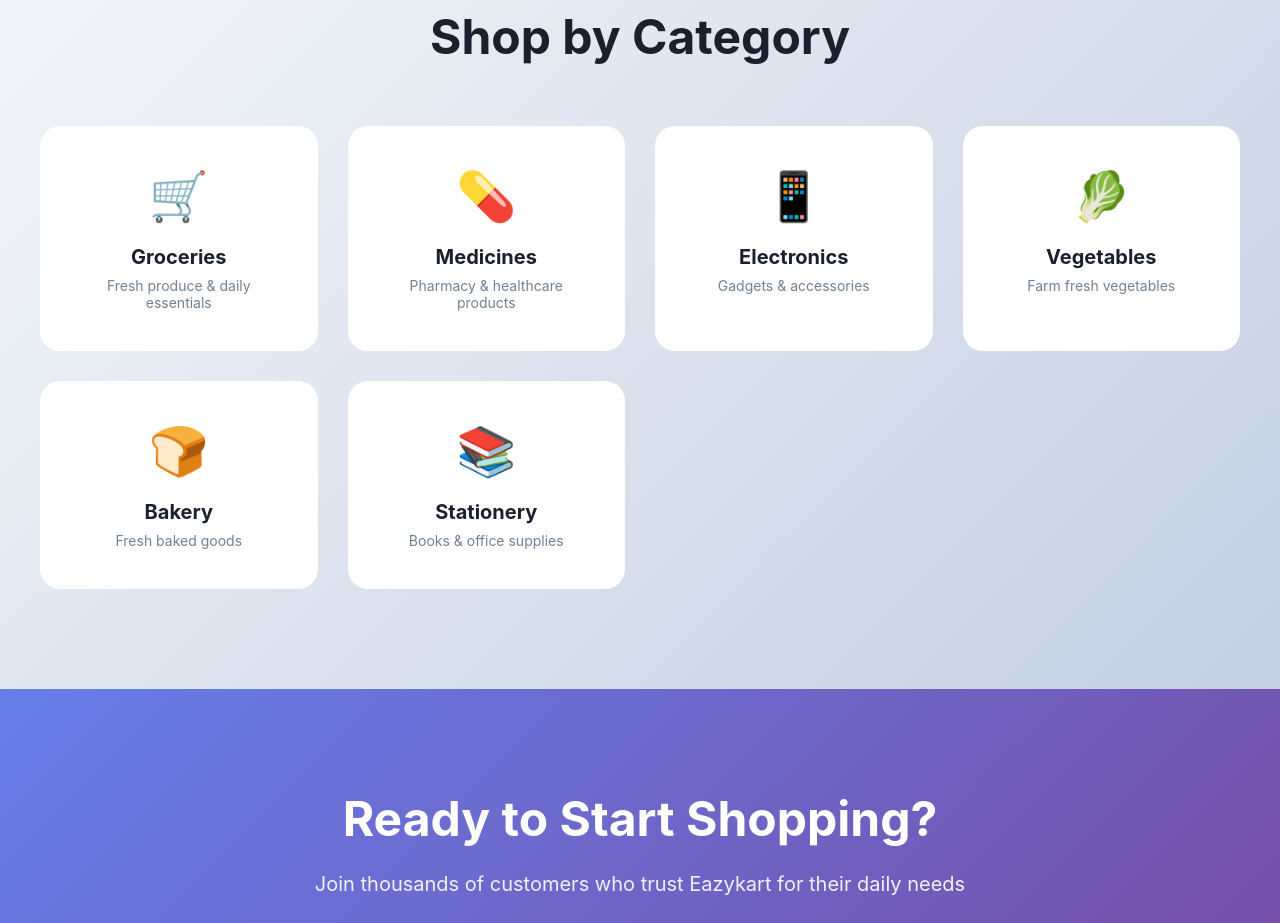
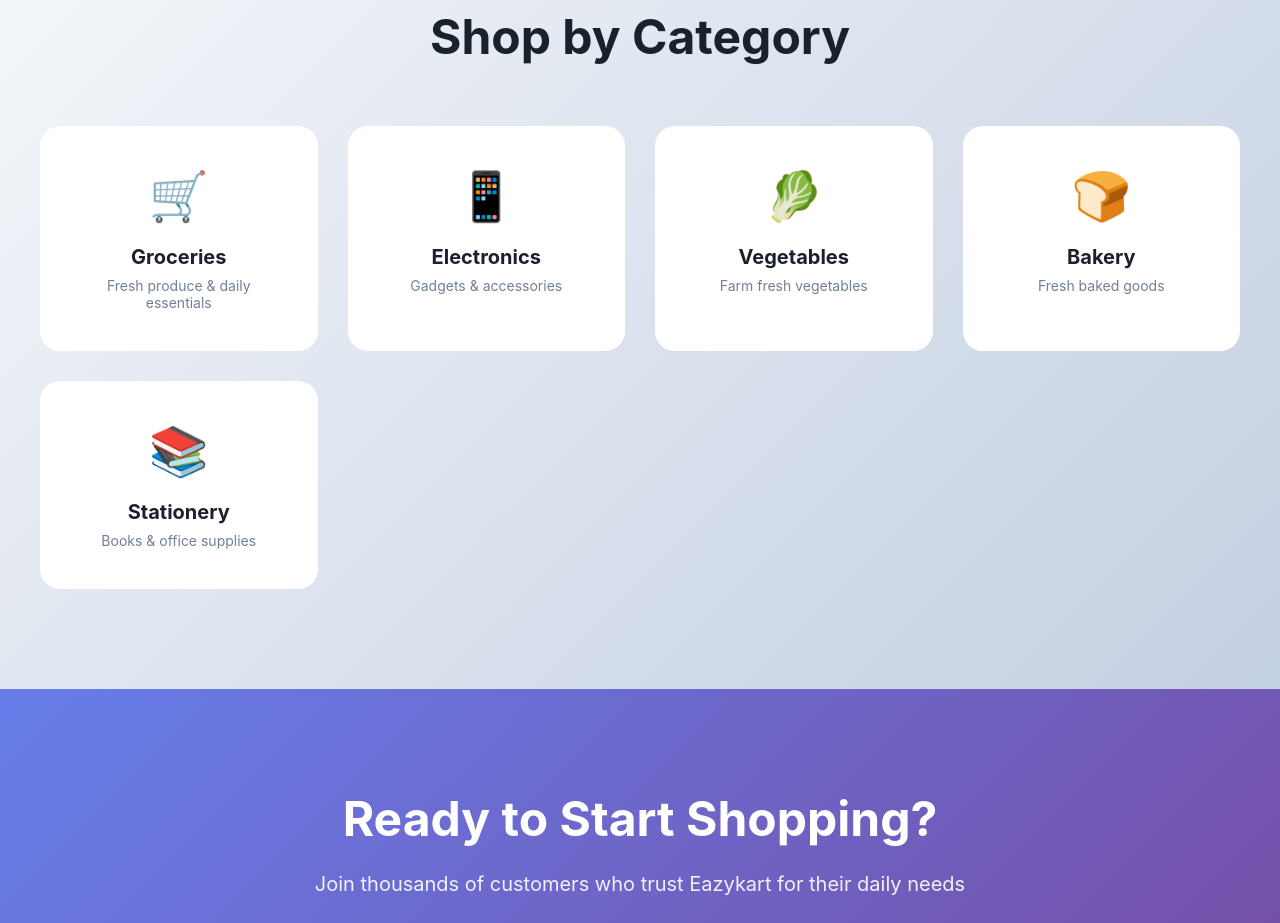
Before and after one commit to jthn5163/eazykart, a plain HTML site: page index.html in a window 1280 px wide. Shown: the part 1500-2423 px from the top of the page. Drawn offline with Linux system fonts and the light colour scheme.

Commit message:
Update index.html

```diff
--- a/index.html
+++ b/index.html
@@ -72,11 +72,7 @@
                     <h3>Groceries</h3>
                     <p>Fresh produce & daily essentials</p>
                 </div>
-                <div class="category-card">
-                    <div class="category-icon">💊</div>
-                    <h3>Medicines</h3>
-                    <p>Pharmacy & healthcare products</p>
-                </div>
+
                 <div class="category-card">
                     <div class="category-icon">📱</div>
                     <h3>Electronics</h3>
```
